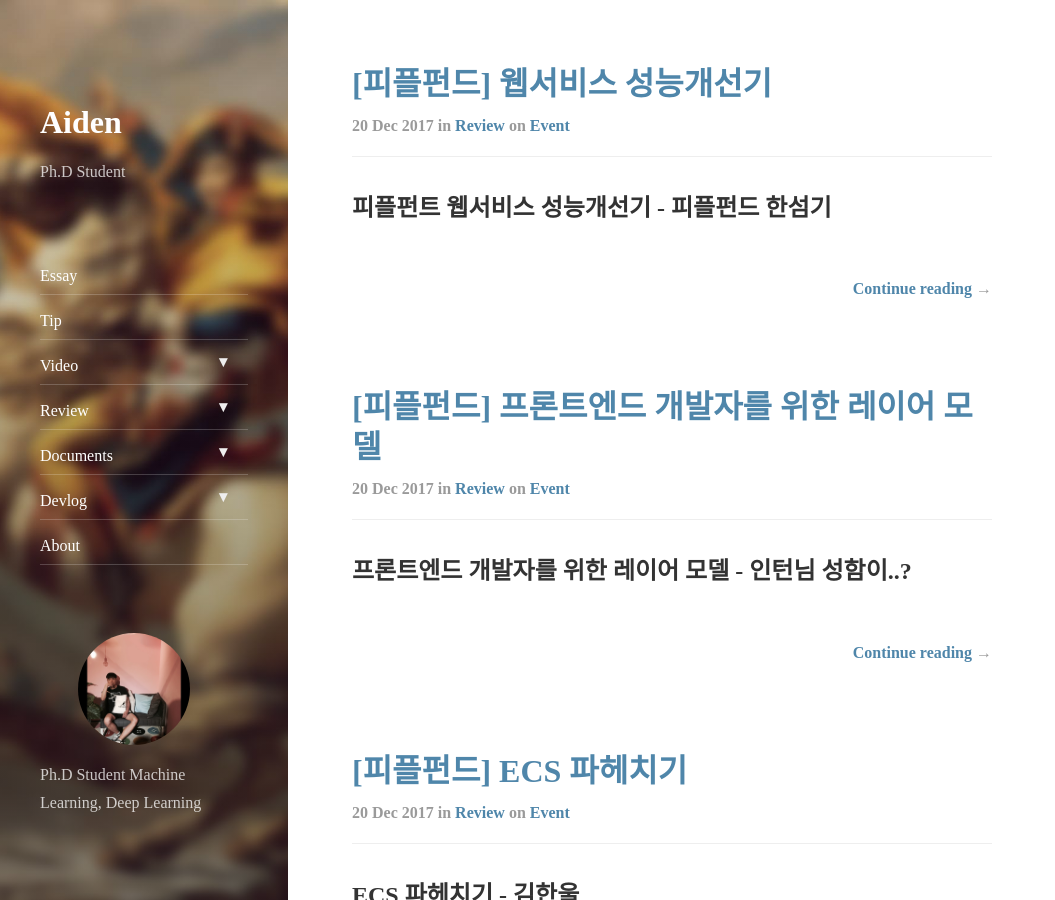
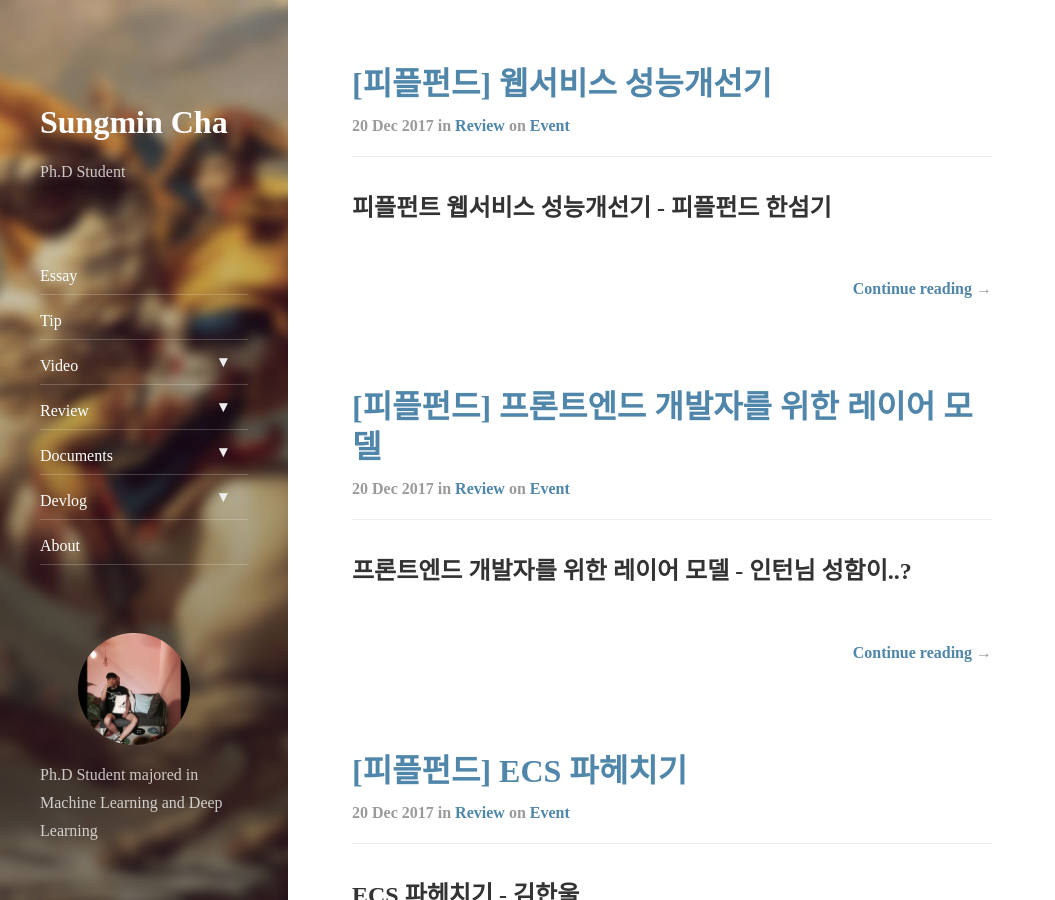
Before and after one commit to csm9493/csm9493.github.io, a Jekyll site: the page built from index.html, in a window 1280 px wide and 900 px high. Shown: the whole window, without its empty margins (0-1055 px from the left). Built offline with Jekyll 4.4.1, drawn with Linux system fonts in a browser that asks for light colours; nearby versions of some CDN libraries; the list of posts is cut into pages by our own code.

Commit message:
change _config

```diff
--- a/_config.yml
+++ b/_config.yml
@@ -2,7 +2,7 @@
 #  User configuration
 # -----------------------------------------------------------------------------
 
-title:               Aiden
+title:               Sungmin Cha
 
 # The unique resource location of your page.
 # Set to `https://<username>.github.io` when hosting on GitHub Pages
@@ -18,8 +18,8 @@ tagline:             Ph.D Student
 # A short description of the page, used in the sidebar and as fallback for the meta description tag.
 # Markdown enabled, but don't use more than one paragraph (enforced by `>`)
 description:         >
-  Ph.D Student
-  Machine Learning, Deep Learning
+  Ph.D Student majored in
+  Machine Learning and Deep Learning
 
 # This should be the same author as first entry in `_data/authors.yml`
 author:
```
